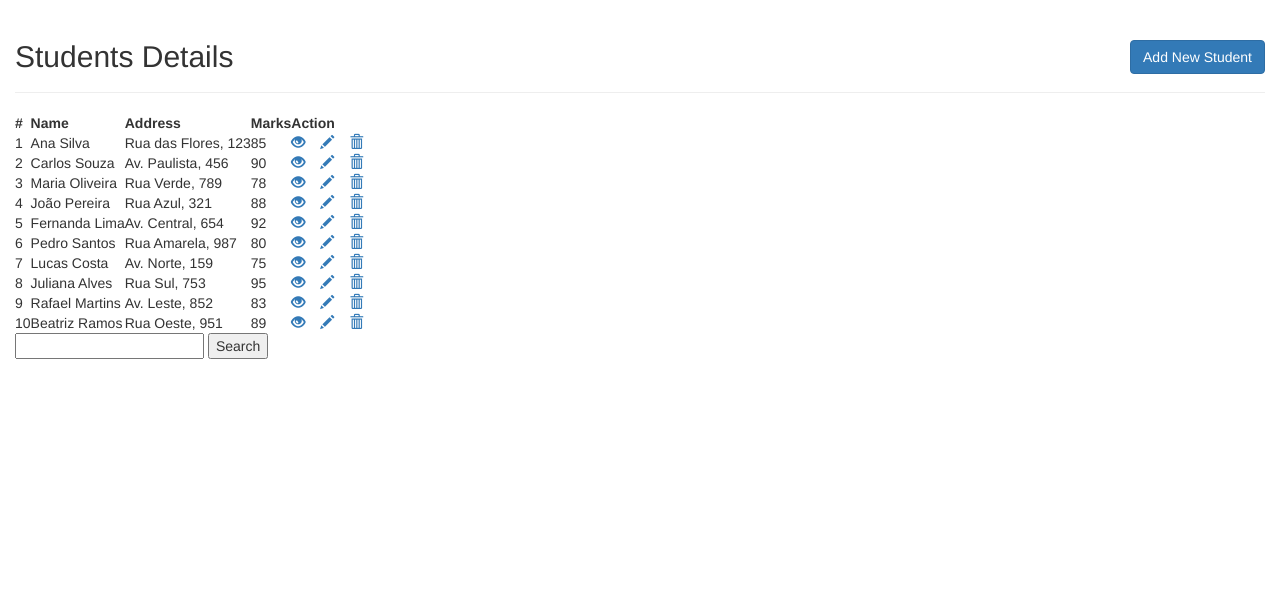
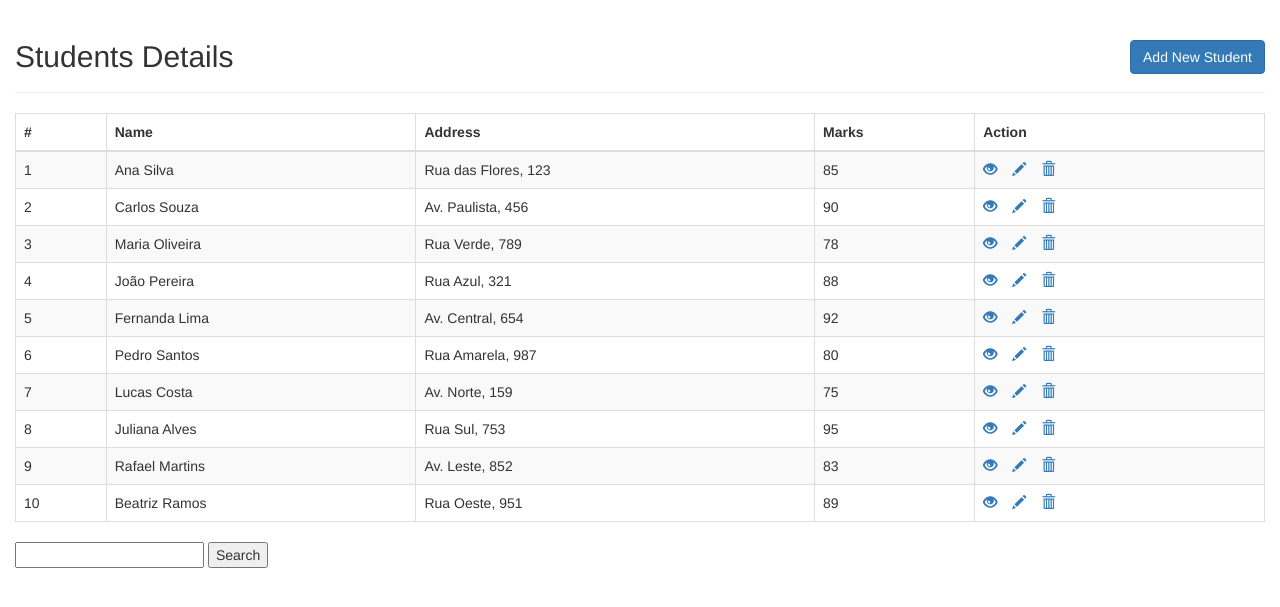
Before and after one commit to ventu-ra/simple-php-crud, a PHP site: page / in a window 1280 px wide. Shown: the top 607 px of the page. Run offline with PHP 8.4, Linux system fonts and the light colour scheme; data comes from the database, SQL or seed files in the repository.

Commit message:
style(index): fix table class attribute formatting

```diff
--- a/index.php
+++ b/index.php
@@ -40,7 +40,7 @@
           $sql = "select * from student";
           if ($result = mysqli_query($conn, $sql)) {
             if (mysqli_num_rows($result) > 0) {
-              echo "<table class=`table-bordered table-striped table-hover`>";
+              echo "<table class='table table-bordered table-striped table-hover '>";
               echo "<thead>";
               echo "<tr>";
               echo "<th>#</th>";
```
